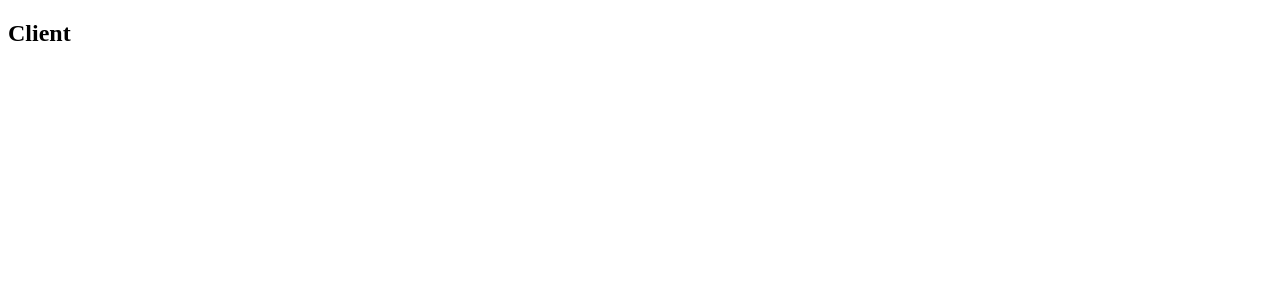
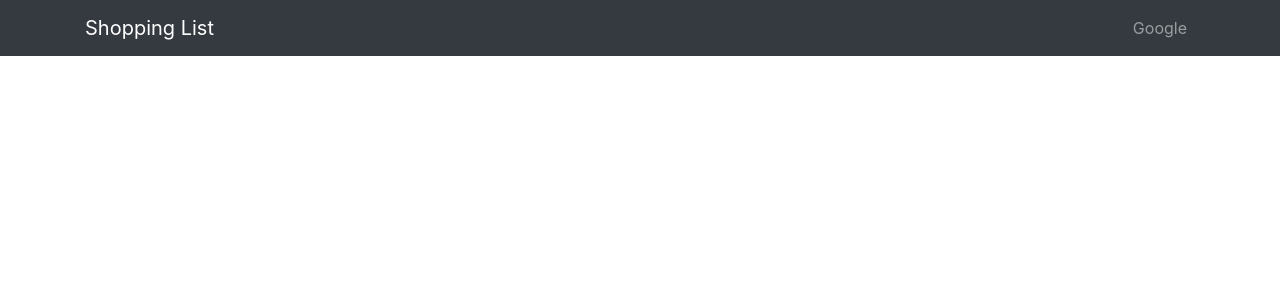
Before and after one commit to msonmezates/Shopping_List_App, a React (Create React App) app in the folder client/: page / in a window 1280 px wide. Shown: the top 300 px of the page. Built offline with nearby package versions, Linux system fonts and the light colour scheme.

Commit message:
Add dependencies for reactstrap and create a navbar, render inside the main file

```diff
--- a/client/package.json
+++ b/client/package.json
@@ -3,9 +3,13 @@
   "version": "0.1.0",
   "private": true,
   "dependencies": {
+    "bootstrap": "^4.1.1",
     "react": "^16.4.1",
     "react-dom": "^16.4.1",
-    "react-scripts": "1.1.4"
+    "react-scripts": "1.1.4",
+    "react-transition-group": "^2.4.0",
+    "reactstrap": "^6.2.0",
+    "uuid": "^3.3.2"
   },
   "scripts": {
     "start": "react-scripts start",
--- a/client/src/App.js
+++ b/client/src/App.js
@@ -1,11 +1,14 @@
 import React, { Component } from 'react';
+import AppNavbar from './components/AppNavbar';
+
+import 'bootstrap/dist/css/bootstrap.min.css';
 import './App.css';
 
 class App extends Component {
   render() {
     return (
       <div className="App">
-        <h2>Client</h2>
+        <AppNavbar />
       </div>
     );
   }
--- /dev/null
+++ b/client/src/components/AppNavbar.js
@@ -0,0 +1,45 @@
+import React, { Component } from 'react';
+import {
+  Collapse,
+  Navbar,
+  NavbarToggler,
+  NavbarBrand,
+  Nav,
+  NavItem,
+  NavLink,
+  Container
+} from 'reactstrap';
+
+export default class AppNavbar extends Component {
+  state = {
+    isOpen: false
+  };
+
+  toggle = () => {
+    this.setState(prevState => {
+      return {
+        isOpen: !prevState.isOpen
+      }
+    });
+  }
+
+  render() {
+    return (
+      <div>
+        <Navbar color="dark" dark expand="sm" className="mb-5">
+          <Container>
+            <NavbarBrand href="/">Shopping List</NavbarBrand>
+            <NavbarToggler onClick={this.toggle} />
+            <Collapse isOpen={this.state.isOpen} navbar>
+              <Nav className="ml-auto" navbar>
+                <NavItem>
+                  <NavLink href="https://www.google.com">Google</NavLink>
+                </NavItem>
+              </Nav>
+            </Collapse>
+          </Container>
+        </Navbar>
+      </div>
+    );
+  }
+}
```
Also changed, not shown: 1 other file (tests, documents, lock files or other folders).
